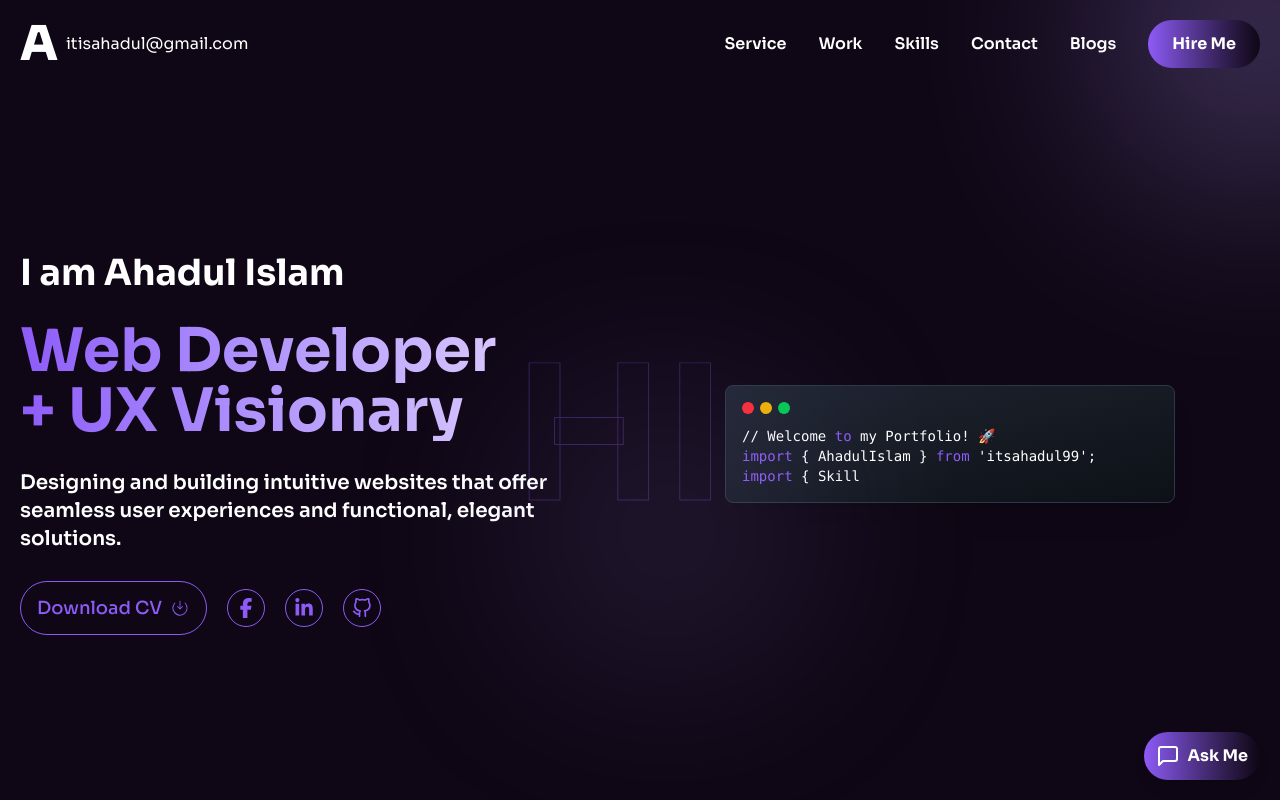
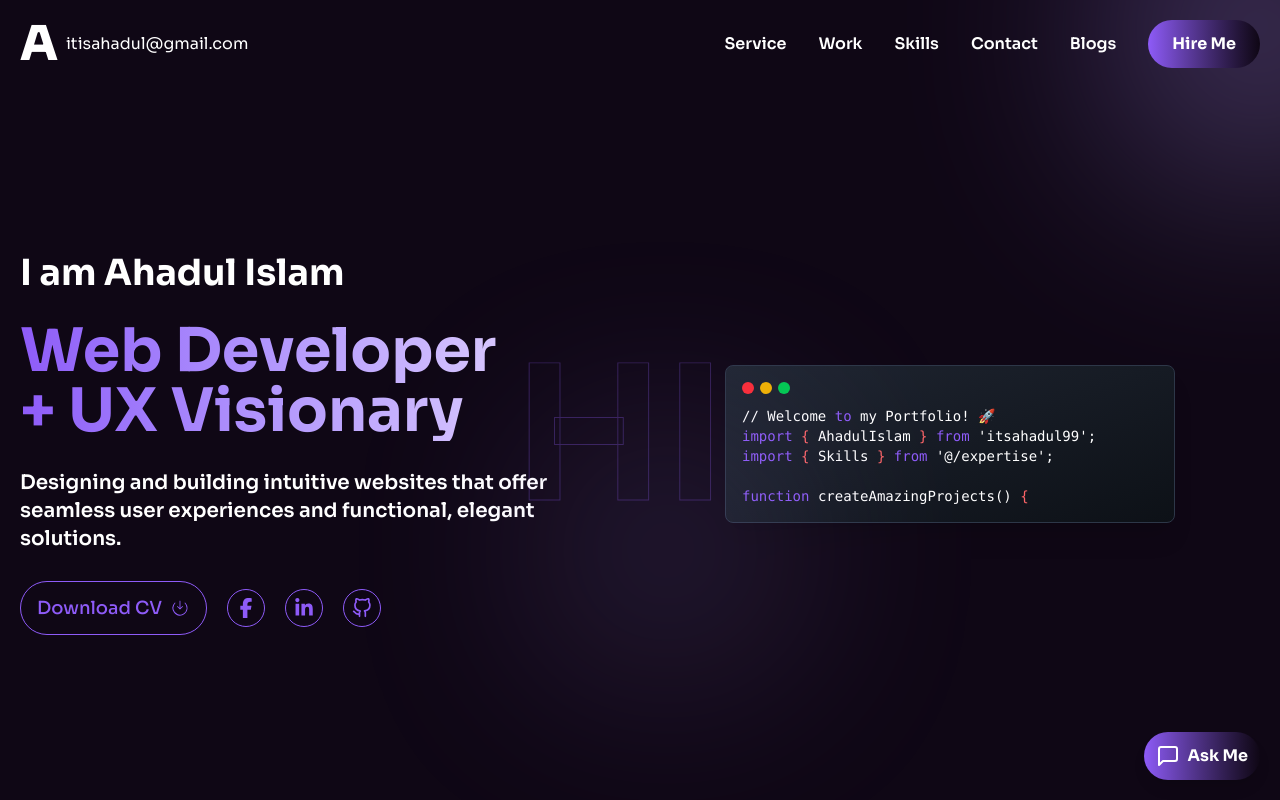
Before and after one commit to itsahadul99/ahadul-portfolio, a React (Vite) app: page / in a window 1280 px wide. Shown: the top 800 px of the page. Built offline with nearby package versions, Linux system fonts and the light colour scheme.

Commit message:
fix: enhance Banner component's contact message and improve code syntax highlighting with additional keyword classifications

```diff
--- a/src/components/Banner.tsx
+++ b/src/components/Banner.tsx
@@ -20,7 +20,7 @@ function createAmazingProjects() {
 
   return {
     message: "Let's collaborate and create something amazing!",
-    contact: "Scroll down to connect →"
+    contact: "Scroll down 👇🏻 to connect →"
   };
 }`;
 
@@ -41,7 +41,7 @@ function createAmazingProjects() {
             } else {
                 clearInterval(typingInterval);
             }
-        }, 50);
+        }, 30);
 
         return () => clearInterval(typingInterval);
     }, [typedText, codeSnippet]);
@@ -120,28 +120,34 @@ function createAmazingProjects() {
                                 <pre className="whitespace-pre-wrap">
                                     <code className="block">
                                         <span className="text-[#8E5BF8]">
-                                            {typedText.split('\n').map((line: string, lineIndex: number) => (
+                                            {
+                                                typedText.split('\n').map((line, lineIndex) => (
                                                     <span key={`line-${lineIndex}`}>
-                                                    {line.split(' ').map((word: string, wordIndex: number) => {
+                                                        {line.split(/(\s+)/).map((word, wordIndex) => {
+                                                            let className = "text-white"; // Default color
+
+                                                            // Keywords
                                                             if (word.match(/^(import|function|const|return|from|to)$/)) {
+                                                                className = "text-primary"; // Purple for keywords
+                                                            }
+                                                            // Object keys
+                                                            else if (word.match(/^(mySkills|message:|contact:)$/)) {
+                                                                className = "text-green-400"; // Green for object keys
+                                                            }
+                                                            // Array values
+                                                            else if (word.match(/^(frontend:|backend:|tools:|passion:)$/)) {
+                                                                className = "text-yellow-400"; // Yellow for array values
+                                                            }
+                                                            // Symbols
+                                                            else if (word.match(/^[{}[\]():;,=><]+$/)) {
+                                                                className = "text-red-400"; // Red for symbols
+                                                            }
+
                                                             return (
-                                                                <span key={`word-${lineIndex}-${wordIndex}`} className="text-primary">
-                                                                    {word}{' '}
+                                                                <span key={`word-${lineIndex}-${wordIndex}`} className={className}>
+                                                                    {word}
                                                                 </span>
                                                             );
-                                                        }else if (word.match(/^(mySkills|message:|contact:)$/)) {
-                                                            return (
-                                                                <span key={`word-${lineIndex}-${wordIndex}`} className="text-green-400">
-                                                                    {word}{' '}
-                                                                </span>
-                                                            );
-                                                        }else {
-                                                            return (
-                                                                <span key={`word-${lineIndex}-${wordIndex}`} className="text-white">
-                                                                    {word}{' '}
-                                                                </span>
-                                                            );
-                                                        }
                                                         })}
                                                         {'\n'}
                                                     </span>
```
Lines whose indentation alone changed are shown as unchanged.
